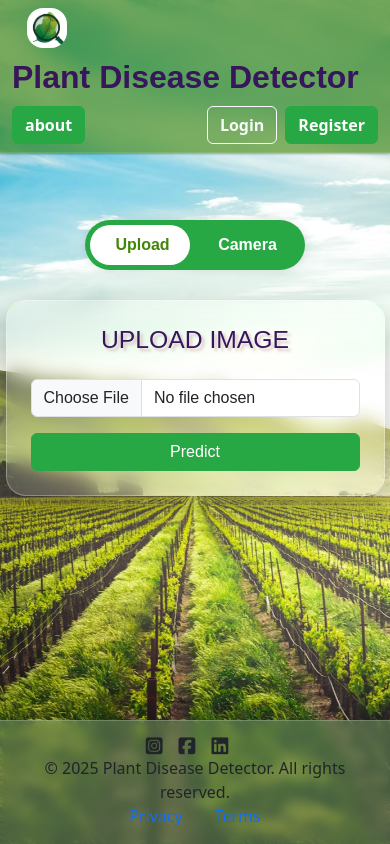
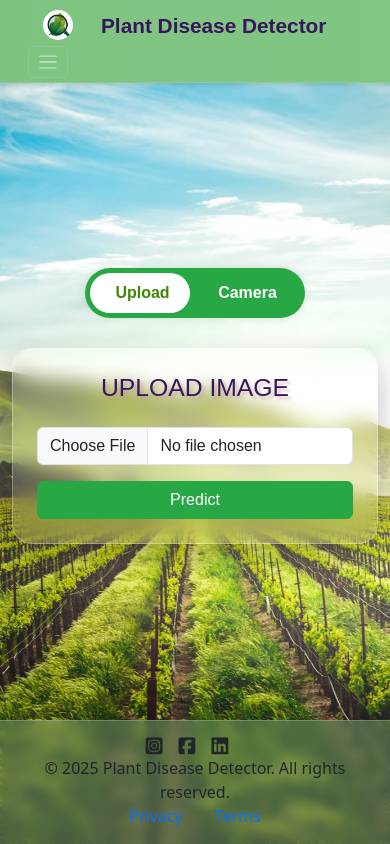
Before and after one commit to 1177SayanShee/Potato-Disease-Detection, a Python web app: template potato-disease-classification/api/templates/index.html in a window 390 px wide. Run offline with Jinja, Linux system fonts and the light colour scheme; the template is opened without the code that fills it, so the values that code supplies are empty; some web fonts are replaced.

Commit message:
Added The Hamburger Button and make the pages more Responsive

```diff
--- a/potato-disease-classification/api/static/style.css
+++ b/potato-disease-classification/api/static/style.css
@@ -1,4 +1,5 @@
-html, body {
+html,
+body {
     height: 100%;
     margin: 0;
     padding: 0;
@@ -112,7 +113,7 @@ h2 {
     font-weight: 700;
     font-style: normal;
     font-size: xx-large;
-    color:#38165c;
+    color: #38165c;
 
 }
 
@@ -138,6 +139,7 @@ h2 {
         opacity: 0;
         transform: translateY(40px);
     }
+
     to {
         opacity: 1;
         transform: translateY(0);
@@ -160,7 +162,8 @@ h2 {
 }
 
 .navbar-brand:hover {
-    color: #38165c !important;  /* prevent it from changing on hover */
+    color: #38165c !important;
+    /* prevent it from changing on hover */
     transform: scale(1.02);
 }
 
@@ -171,26 +174,80 @@ h2 {
 }
 
 
-/* Transparent and glassmorphism navbar */
+
+
 .custom-navbar {
-    background: rgba(66, 134, 6, 0.6); /* green with 60% opacity */
+    background: linear-gradient(90deg, #7fc381, #81c784);
+    padding: 0.5rem 1rem;
+    box-shadow: 0 2px 4px rgba(0, 0, 0, 0.1);
     backdrop-filter: blur(10px);
     -webkit-backdrop-filter: blur(10px);
-    box-shadow: 0 1px 2px rgba(0, 0, 0, 0.3);
     border-bottom: 1px solid rgba(255, 255, 255, 0.1);
 }
 
-.logo img{
+
+.logo img {
     height: 40px;
     vertical-align: middle;
     margin-right: 20px;
     margin-left: 15px;
     border-radius: 16px;
     transition: transform 0.2s ease, color 0.2s ease;
+
 }
-.logo:hover{
-    transform: scale(1.05);
+
+.logo:hover {
+    transform: scale(1.03);
 }
+
+
+.brand-text {
+    font-size: 2rem;
+    transition: font-size 0.3s ease;
+}
+
+.nav-link {
+    font-size: 1rem;
+    padding: 0.5rem 1rem;
+    transition: all 0.3s ease;
+  }
+
+/* Make adjustments below medium screen (bootstrap breakpoint is 768px) */
+@media (max-width: 741px) {
+
+    .logo img {
+        height: 30px;
+    }
+
+    .brand-text {
+        font-size: 1.3rem;
+    }
+
+    .navbar-toggler {
+        padding: 0.25rem 0.5rem;
+        font-size: 0.9rem;
+    }
+
+    .navbar {
+        padding: 0.3rem 1rem;
+    }
+
+    .nav-link {
+        font-size: 0.9rem;
+        padding: 0.3rem 0.6rem;
+      }
+}
+
+
+/* Toggle Hamburger Button Effect */
+
+.custom-toggler:hover {
+    background-color: rgba(255, 255, 255, 0.15);
+    box-shadow: 0 0 8px rgba(255, 255, 255, 0.5);
+    transform: scale(1.03);
+    cursor: pointer;
+}
+
 
 
 
@@ -199,7 +256,7 @@ h2 {
     text-align: center;
     display: flex;
     height: auto;
-    padding : 1rem;
+    padding: 1rem;
     background-color: rgba(104, 138, 91, 0.6);
     flex-wrap: wrap;
     justify-content: center;
@@ -249,15 +306,16 @@ h2 {
     box-shadow: 0 8px 20px rgba(0, 0, 0, 0.2);
 }
 
-.about-section h2{
+.about-section h2 {
     font-weight: 600;
     font-style: normal;
     font-size: x-large;
-    color:#38165c;
+    color: #38165c;
 
 }
 
 
+/* Index page Related */
 #cameraFeed {
     max-width: 400px;
     max-height: 400px;
@@ -280,36 +338,22 @@ h2 {
     }
 }
 
-
-
-
-
-@media (max-width: 576px) {
-    .glass-card {
-        padding: 1.5rem;
-    }
-
-    .preview-img {
-        max-width: 100%;
-        height: auto;
-    }
-}
-
-
 .toggle-container {
     position: relative;
     width: 220px;
     height: 50px;
-    background: #28a745;;
+    background: #28a745;
+    ;
     border-radius: 50px;
     display: flex;
     align-items: center;
     justify-content: space-between;
     padding: 5px;
-    box-shadow: 0 0 10px rgba(0,0,0,0.1);
+    box-shadow: 0 0 10px rgba(0, 0, 0, 0.1);
     margin: 0 auto;
     font-family: sans-serif;
-    margin: 0 auto 30px auto; /* 👈 This adds 20px space at the bottom */
+    margin: 0 auto 30px auto;
+    /*  This adds 20px space at the bottom */
 }
 
 .toggle-container input[type="radio"] {
@@ -332,7 +376,7 @@ h2 {
     position: absolute;
     top: 5px;
     left: 5px;
-    width: 100px; /* half of total width minus padding */
+    width: 100px;
     height: 40px;
     background: white;
     border-radius: 40px;
@@ -340,13 +384,14 @@ h2 {
     z-index: 1;
 }
 
-  #camera:checked ~ .toggle-slider {
-    transform: translateX(110px); /* slide to camera */
+#camera:checked~.toggle-slider {
+    transform: translateX(110px);
+    /* slide to camera */
 }
 
-  #upload:checked ~ label[for="upload"],
-  #camera:checked ~ label[for="camera"] {
-        color : rgba(66, 134, 6, 1);
+#upload:checked~label[for="upload"],
+#camera:checked~label[for="camera"] {
+    color: rgba(66, 134, 6, 1);
 }
 
 
--- a/potato-disease-classification/api/templates/includes/navbar.html
+++ b/potato-disease-classification/api/templates/includes/navbar.html
@@ -1,17 +1,36 @@
-<nav class="navbar navbar-expand-lg navbar-dark  custom-navbar fixed-top">
+<nav class="navbar navbar-expand-lg custom-navbar navbar-dark fixed-top">
   <div class="container-fluid">
-    <a class="logo" href="/">
-      <img src="/static/ProjectIcons/plantdiseaseicon.jpg" alt="iconImage.png">
-    </a>
 
-    <a class="navbar-brand cal-sans-regular" href="/">Plant Disease Detector</a>
-    <a href="/about" class="btn btn-success me-2">about</a>
-    <!-- <a href="/about" class="btn navbar-brand cal-sans-regular me-2">About</a> -->
+    <div class="d-flex align-items-center flex-shrink-1 me-3">
+      <a class="logo text-decoration-none" href="/">
+        <img src="/static/ProjectIcons/plantdiseaseicon.jpg" alt="iconImage.png" class="logo-img">
+      </a>
+      <a class="navbar-brand cal-sans-regular brand-text ms-2 mb-0" href="/">Plant Disease Detector</a>
+      <!-- <a class="btn btn-success me-2" href="/about">About</a> -->
+
+    </div>
 
 
-    <div class="d-flex ms-auto">
-      <a href="/login" class="btn btn-outline-light me-2">Login</a>
-      <a href="/register" class="btn btn-success">Register</a>
+
+    <button class="navbar-toggler custom-toggler" type="button" data-bs-toggle="collapse"
+      data-bs-target="#navbarContent" aria-controls="navbarContent" aria-expanded="false"
+      aria-label="Toggle navigation">
+      <span class="navbar-toggler-icon"></span>
+    </button>
+
+
+    <div class="collapse navbar-collapse" id="navbarContent">
+      <ul class="navbar-nav ms-auto text-center">
+        <li class="nav-item">
+          <a class="nav-link btn btn-success text-white my-1 mx-1" href="/about">About</a>
+        </li>
+        <li class="nav-item">
+          <a class="nav-link btn btn-outline-light my-1 mx-1" href="/">Login</a>
+        </li>
+        <li class="nav-item">
+          <a class="nav-link btn btn-success text-white my-1 mx-1" href="/">Register</a>
+        </li>
+      </ul>
     </div>
   </div>
 </nav>
--- a/potato-disease-classification/api/templates/index.html
+++ b/potato-disease-classification/api/templates/index.html
@@ -1,7 +1,9 @@
 {% extends 'base.html' %}
 
 {% block content %}
-<div class="content-wrapper d-flex flex-column align-items-center">
+
+    <div class="container mt-5 pt-5 content-wrapper d-flex flex-column align-items-center">
+
 
     <!-- Toggle Switch -->
     <div class="toggle-container">
```
Also changed, not shown: potato-disease-classification/test_images_from_internet/early_blight_1.jpg (deleted), potato-disease-classification/test_images_from_internet/late_blight_1.jpg (deleted). Lines whose indentation alone changed are shown as unchanged.
